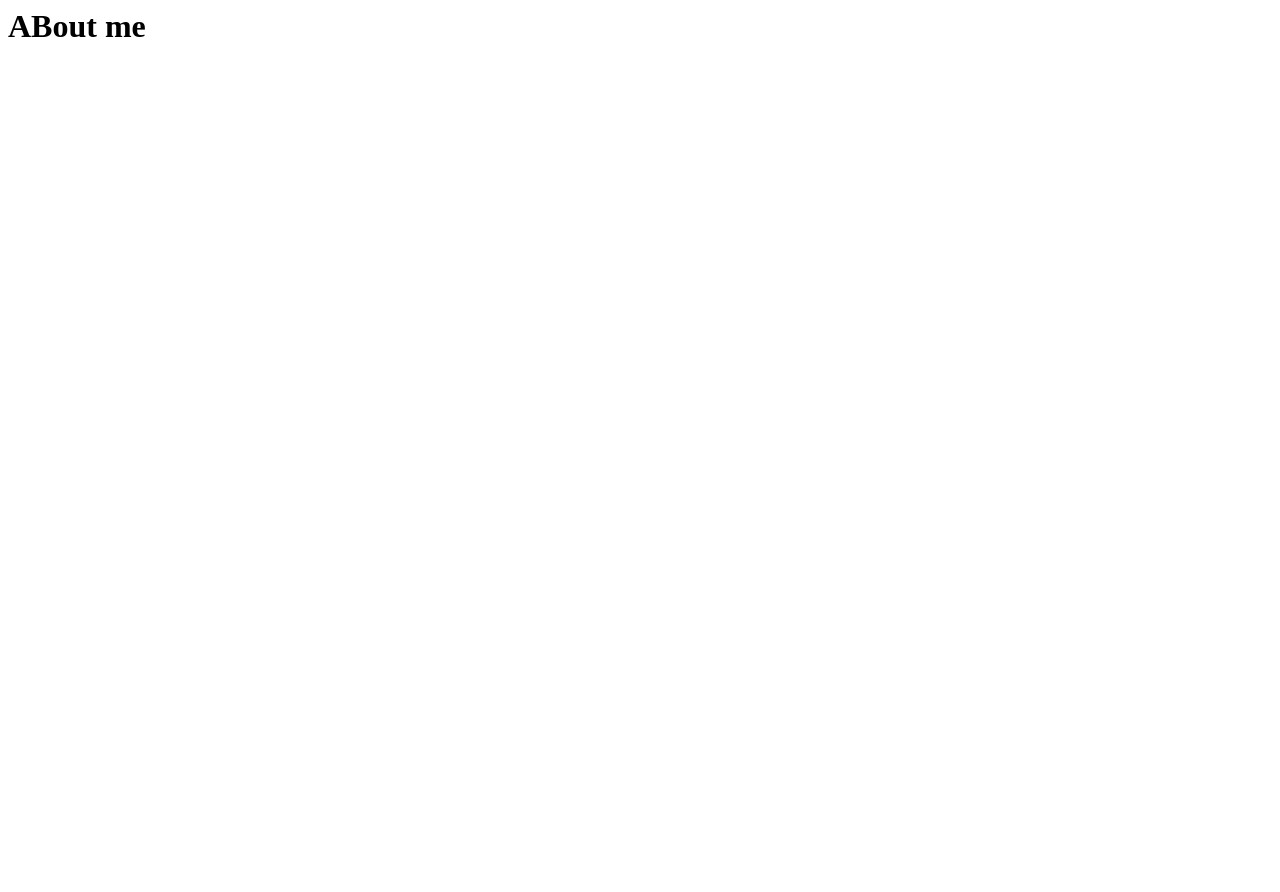
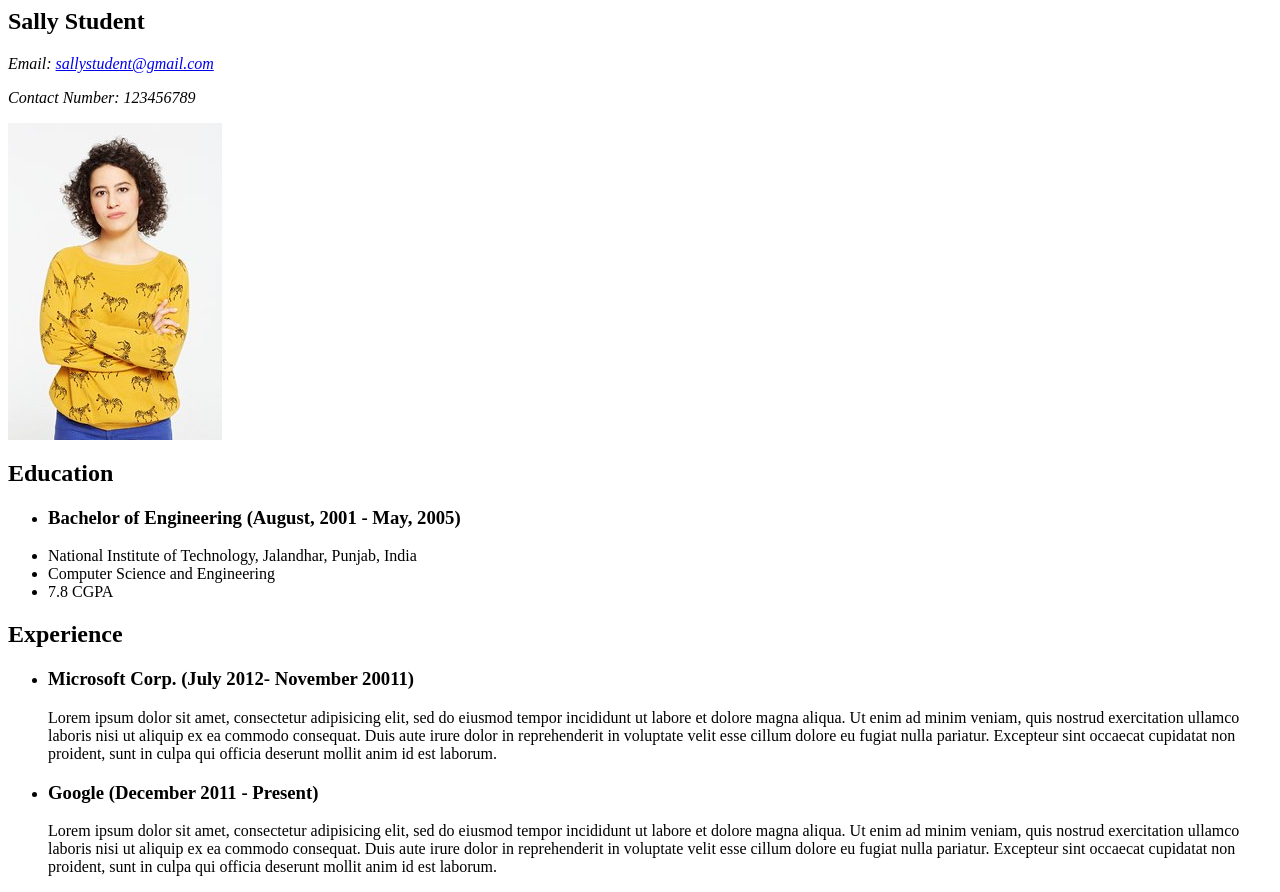
Before and after one commit to nikhil-anand3001/Sally-s-Resume, a plain HTML site: page index.html in a window 1280 px wide. Before the commit the page ends 800 px from the top, so only its background shows below. Drawn offline with Linux system fonts and the light colour scheme.

Commit message:
Added index.html andan image

```diff
--- a/index.html
+++ b/index.html
@@ -1,10 +1,40 @@
 <!DOCTYPE>
 <html>
   <head>
-    <title>About me</title>
-    <link href="main.css" rel="stylesheet" type="text/css" />
+    <title>Sally Student's Resume</title>
+    <link href="main.css" rel="stylesheet" type="text/css">
+    <meta name="description" content="This page contains Sally Student's Resume.">
   </head>
   <body>
-    <h1>ABout me</h1>
+    <main>
+      <section>
+        <header>
+          <h1>Sally Student</h1>
+          <address>
+            <p>Email: <a href="mailto: sallystudent@gmail.com">sallystudent@gmail.com</a></p>
+            <p>Contact Number: 123456789</p>
+            <img src="images/sally.jpg" alt="image">
+          </address>
+        </header>
+      </section>
+    </main>
+    <section>
+      <h2>Education</h2>
+      <ul>
+        <li><h3>Bachelor of Engineering (August, 2001 - May, 2005)</h3></li>
+        <li>National Institute of Technology, Jalandhar, Punjab, India</li>
+        <li>Computer Science and Engineering</li>
+        <li>7.8 CGPA</li>
+      </ul>
+    </section>
+    <section>
+      <h2>Experience</h2>
+      <ul>
+        <li><h3>Microsoft Corp. (July 2012- November 20011)</h3></li>
+        <p>Lorem ipsum dolor sit amet, consectetur adipisicing elit, sed do eiusmod tempor incididunt ut labore et dolore magna aliqua. Ut enim ad minim veniam, quis nostrud exercitation ullamco laboris nisi ut aliquip ex ea commodo consequat. Duis aute irure dolor in reprehenderit in voluptate velit esse cillum dolore eu fugiat nulla pariatur. Excepteur sint occaecat cupidatat non proident, sunt in culpa qui officia deserunt mollit anim id est laborum.</p>
+        <li><h3>Google (December 2011 - Present)</h3></li>
+        <p>Lorem ipsum dolor sit amet, consectetur adipisicing elit, sed do eiusmod tempor incididunt ut labore et dolore magna aliqua. Ut enim ad minim veniam, quis nostrud exercitation ullamco laboris nisi ut aliquip ex ea commodo consequat. Duis aute irure dolor in reprehenderit in voluptate velit esse cillum dolore eu fugiat nulla pariatur. Excepteur sint occaecat cupidatat non proident, sunt in culpa qui officia deserunt mollit anim id est laborum.</p>
+      </ul>
+    </section>
   </body>
 </html>
```
Also changed, not shown: images/sally.jpg (added).
